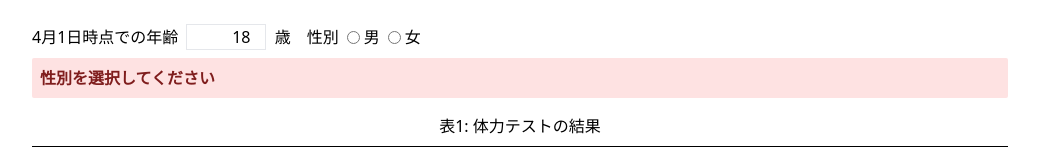
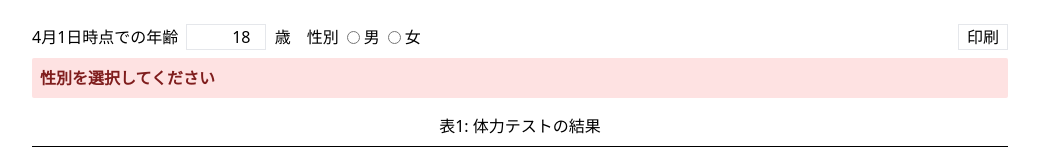
Before and after one commit to laddge/sportstest-chart, a Vue app: page / in a window 1280 px wide. Shown: the top 152 px of the page, without its empty margins (120-1159 px from the left). Built offline with nearby package versions, Linux system fonts and the light colour scheme.

Commit message:
feat: 印刷ボタンを設置

```diff
--- a/src/App.vue
+++ b/src/App.vue
@@ -38,6 +38,9 @@ const age = ref(18)
           )
         </div>
       </div>
+      <div class="ml-auto print:hidden">
+        <button onclick="window.print()" class="border px-2">印刷</button>
+      </div>
     </div>
     <div  v-if="!gender" class="text-red-900 bg-red-100 font-bold p-2 rounded-sm mt-2">
       性別を選択してください
```
